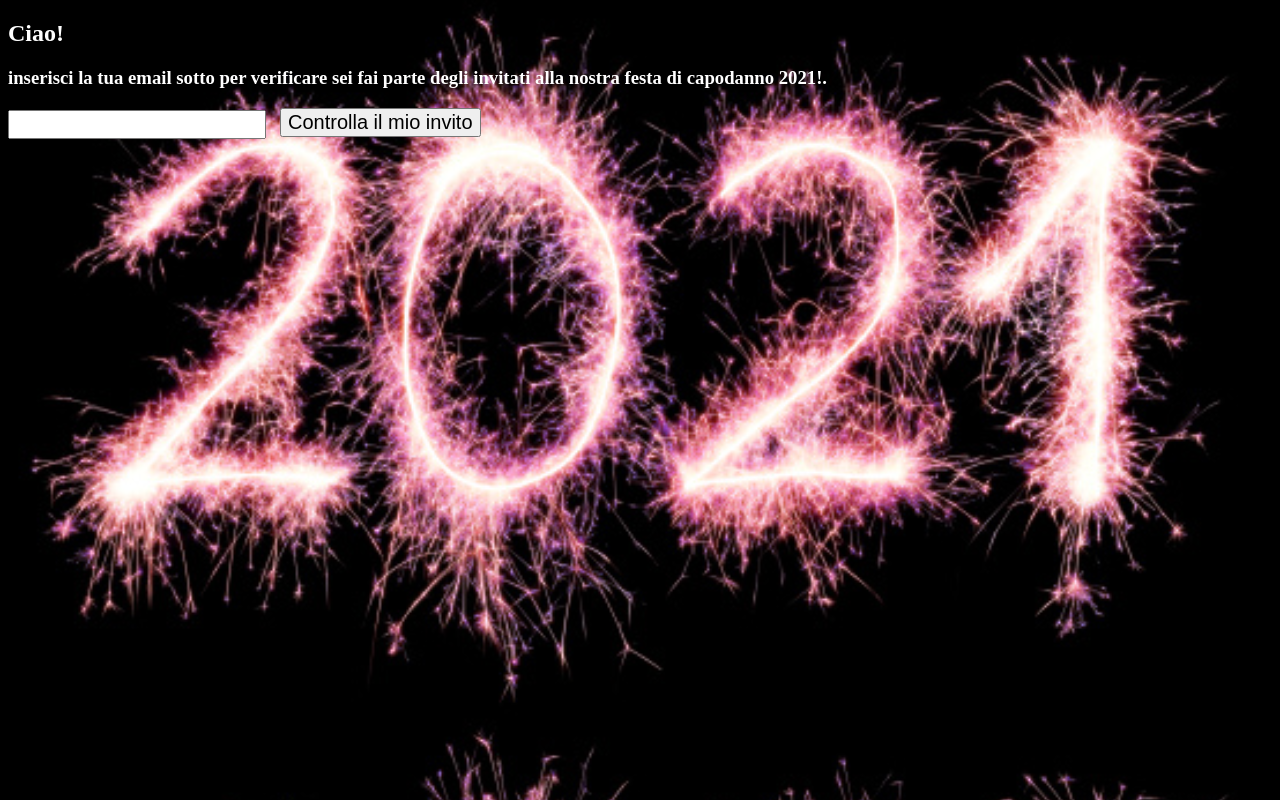
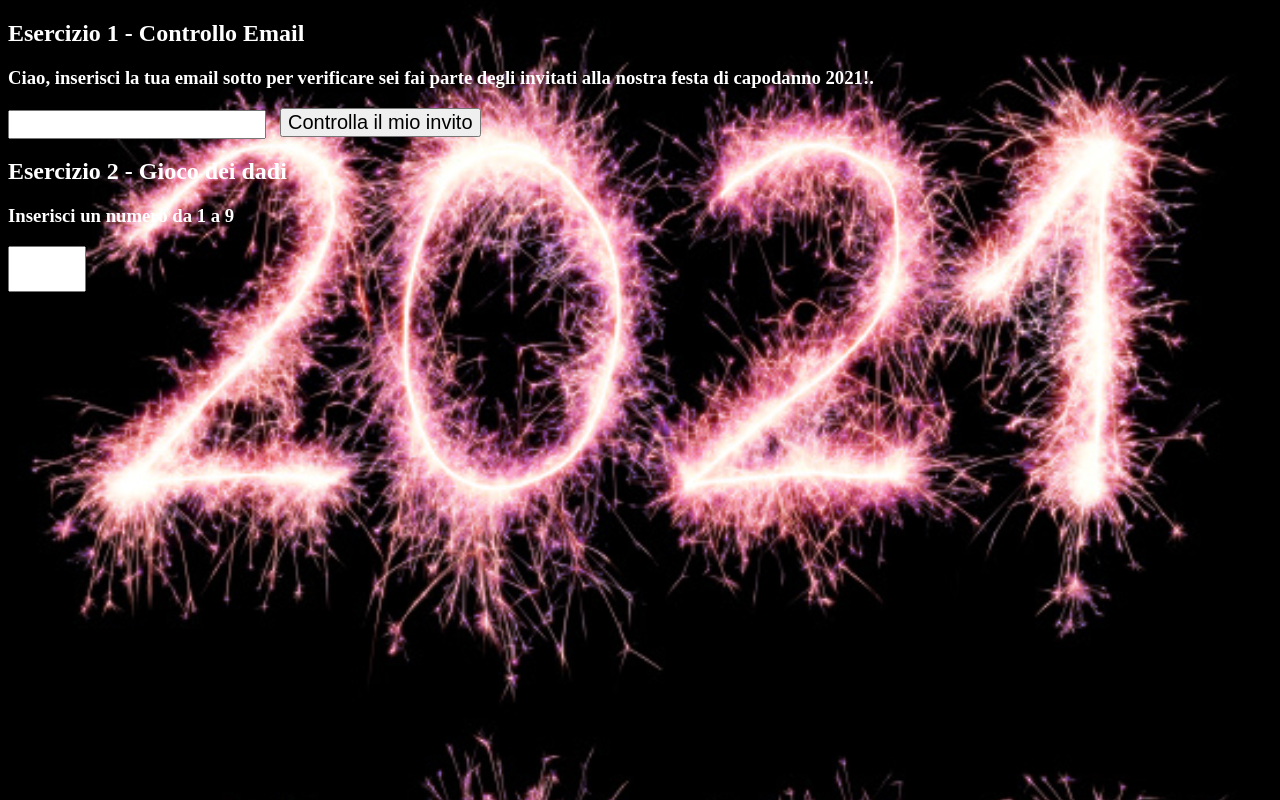
Before and after one commit to Al-1117/js-mail-dadi, a plain HTML site: page index.html in a window 1280 px wide. Drawn offline with Linux system fonts and the light colour scheme.

Commit message:
iniziato esercizio due

```diff
--- a/css/style.css
+++ b/css/style.css
@@ -5,6 +5,7 @@ body {
 }
 
 
+/* Esercizio 1 */
 
 #indirizzo_email{
   width: 250px;
@@ -25,3 +26,12 @@ body {
 .hidden{
   display: none;
 } */
+
+
+/* Esercizio 2 */
+#numero{
+  width: 70px;
+  height: 40px;
+  font-size: 25px;
+  text-align: center;
+}
--- a/index.html
+++ b/index.html
@@ -7,13 +7,28 @@
   </head>
   <body>
     <main>
-      <h2>Ciao!</h2>
 
-      <h3>inserisci la tua email sotto per verificare sei fai parte degli invitati alla nostra festa di capodanno 2021!.</h3>
+      <!-- Esercizio 1 -->
 
-      <input type="text" id="indirizzo_email">
-      <button type="button" id="btn_invito">Controlla il mio invito</button>
-      <h2 id="esito"></h2>
+      <div>
+        <h2> Esercizio 1 - Controllo Email</h2>
+        <h3>Ciao, inserisci la tua email sotto per verificare sei fai parte degli invitati alla nostra festa di capodanno 2021!.</h3>
+        <input type="text" id="indirizzo_email">
+        <button type="button" id="btn_invito">Controlla il mio invito</button>
+        <h2 id="esito"></h2>
+      </div>
+
+
+      <!-- sercizio 2 -->
+
+      <div>
+        <h2> Esercizio 2 - Gioco dei dadi</h2>
+
+        <h3>Inserisci un numero da 1 a 9</h3>
+        <input id="numero" type="number">
+      </div>
+
+
 
     </main>
 
```
